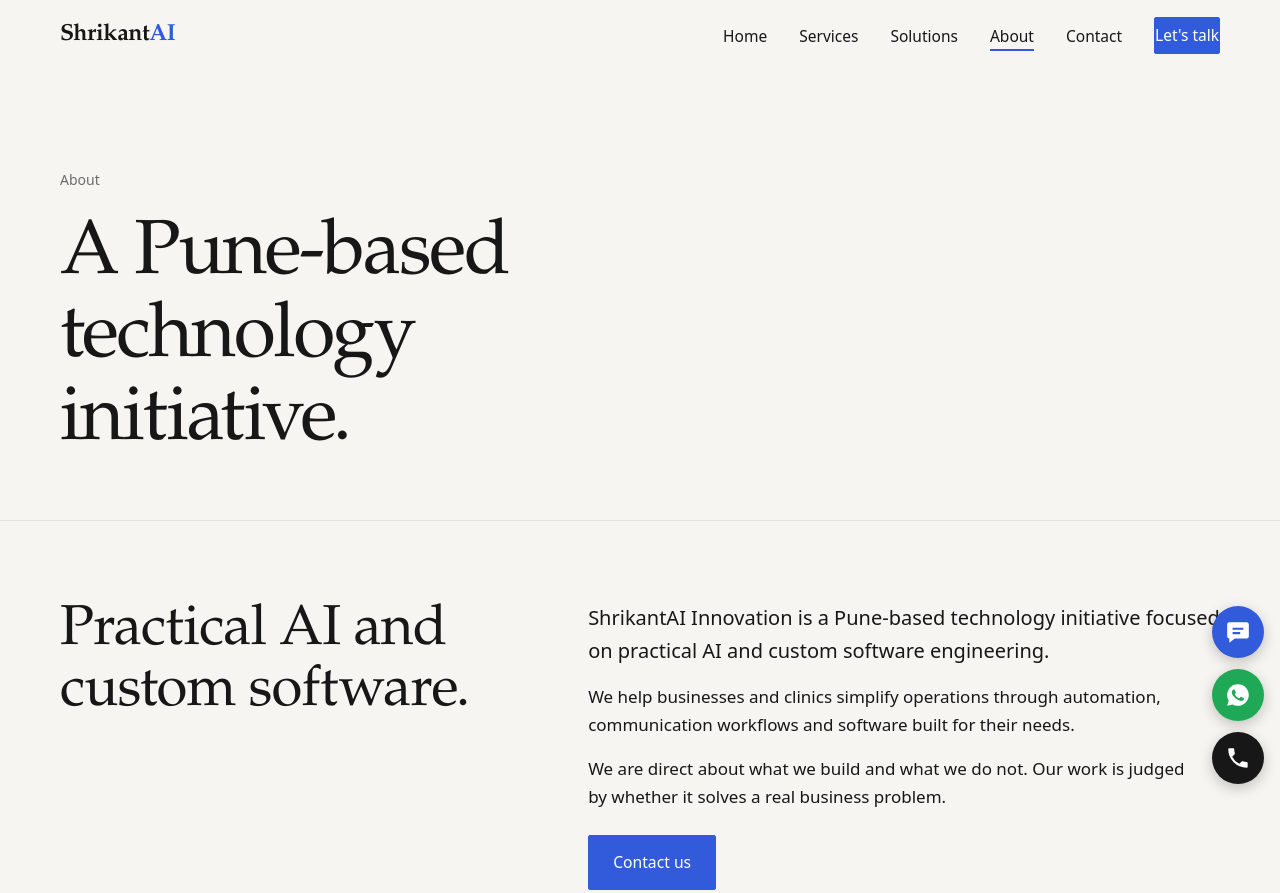
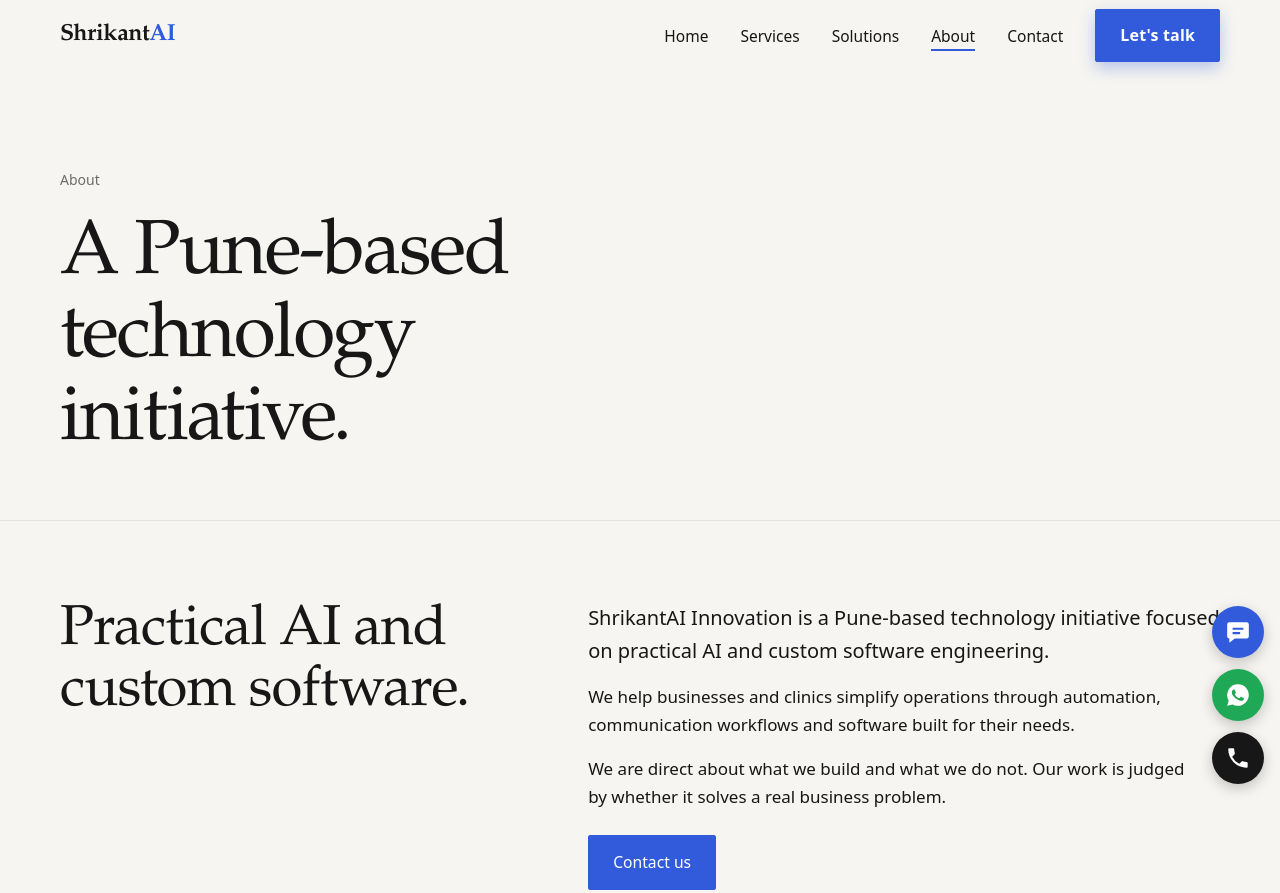
Before and after one commit to shrikantaitech/shrikantaitech.github.io, a plain HTML site: page about.html in a window 1280 px wide. Shown: the top 893 px of the page. Drawn offline with Linux system fonts and the light colour scheme.

Commit message:
Update style.css

```diff
--- a/assets/css/style.css
+++ b/assets/css/style.css
@@ -198,3 +198,8 @@ footer p{color:#cfcdc5}
 
 @media (max-width:860px){.hero-art{display:none}.hero p.lead{font-size:1.05rem}}
 @media (max-height:640px){.hero .label{margin-bottom:var(--s1)}.hero p.lead{margin-top:var(--s2)}.hero .btn-row{margin-top:var(--s2)}}
+
+/* nav CTA: beat ".menu a" padding so the button has proper size */
+.menu a.btn{padding:.75rem 1.5rem;font-size:1rem;font-weight:600;letter-spacing:.01em;background:var(--accent);border-color:var(--accent);color:#fff;box-shadow:0 6px 16px rgba(49,91,219,.32)}
+.menu a.btn:hover{background:var(--accent-dark);border-color:var(--accent-dark);transform:translateY(-2px);box-shadow:0 8px 20px rgba(49,91,219,.4)}
+.menu a.btn:active{transform:translateY(0);box-shadow:0 3px 8px rgba(49,91,219,.3)}
```
